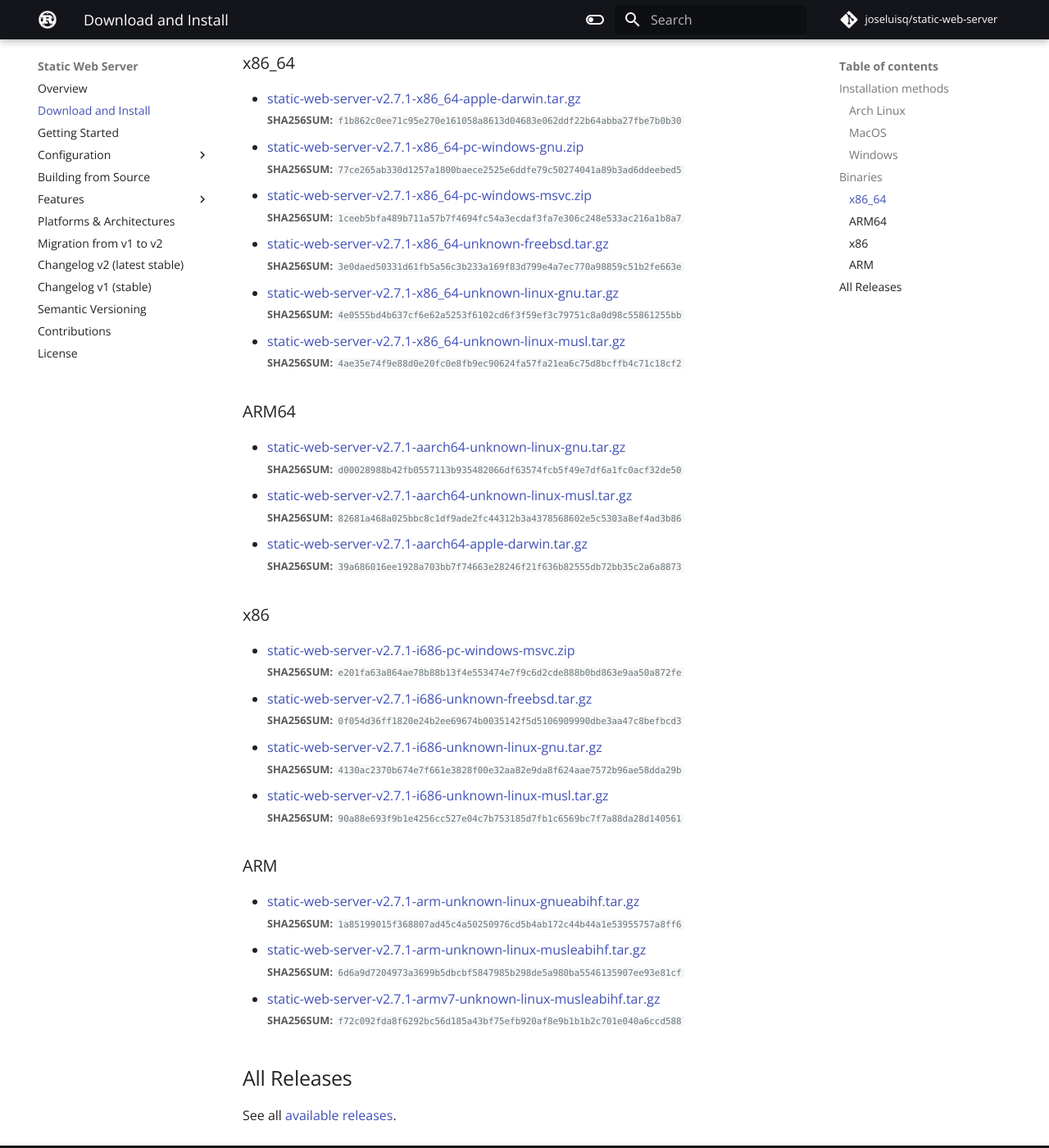
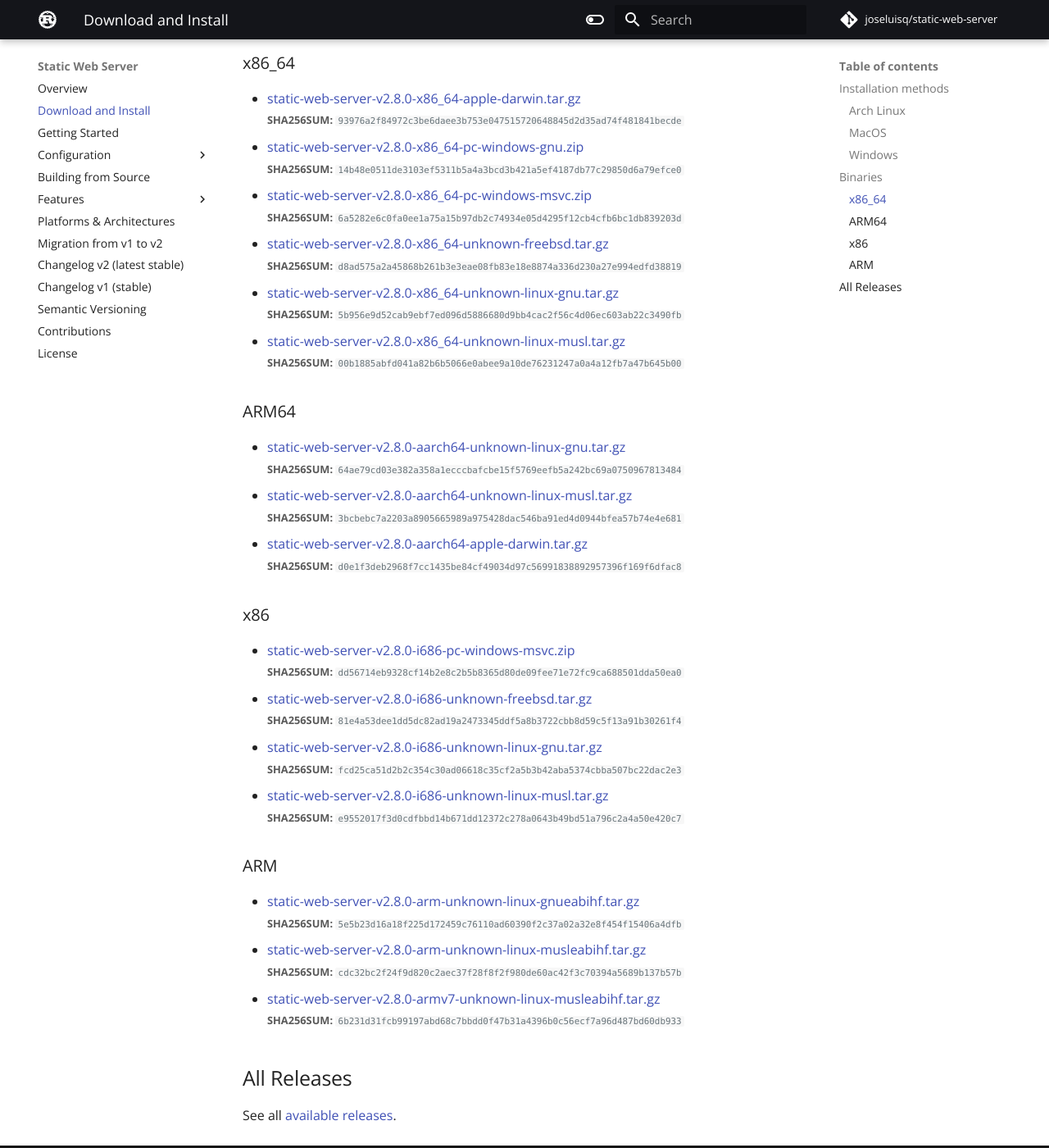
Before and after one commit to static-web-server/static-web-server, an MkDocs documentation site: the page built from docs/content/download-and-install.md, in a window 1280 px wide and 1400 px high, scrolled down 749 px. Shown: the whole window at 82% size. Built offline with MkDocs 1.6.1 and Material for MkDocs 9.7.7, drawn with Linux system fonts in a browser that asks for light colours; some web fonts are replaced; comment, search, counter and statistics services are not loaded; some of the changed text lies outside the part shown.

Commit message:
docs: v2.8.0 [skip ci]

```diff
--- a/docs/content/download-and-install.md
+++ b/docs/content/download-and-install.md
@@ -1,12 +1,12 @@
 # Download and Install
 
-Latest **v2.7.1** release `2022-04-17` ([changelog](https://github.com/joseluisq/static-web-server/releases/tag/v2.7.1))
+Latest **v2.8.0** release `2022-05-04` ([changelog](https://github.com/joseluisq/static-web-server/releases/tag/v2.8.0))
 
 <div class="featured-downloads">
 
-<a class="md-button md-button-sm" href="https://github.com/joseluisq/static-web-server/releases/download/v2.7.1/static-web-server-v2.7.1-x86_64-unknown-linux-gnu.tar.gz">Linux 64-bit</a> <a class="md-button md-button-sm" href="https://github.com/joseluisq/static-web-server/releases/download/v2.7.1/static-web-server-v2.7.1-x86_64-apple-darwin.tar.gz">macOS 64-bit</a>
-<a class="md-button md-button-sm" href="https://github.com/joseluisq/static-web-server/releases/download/v2.7.1/static-web-server-v2.7.1-x86_64-pc-windows-msvc.zip">Windows 64-bit</a>
-<a class="md-button md-button-sm" href="https://github.com/joseluisq/static-web-server/releases/download/v2.7.1/static-web-server-v2.7.1-x86_64-unknown-freebsd.tar.gz">FreeBSD 64-bit</a>
+<a class="md-button md-button-sm" href="https://github.com/joseluisq/static-web-server/releases/download/v2.8.0/static-web-server-v2.8.0-x86_64-unknown-linux-gnu.tar.gz">Linux 64-bit</a> <a class="md-button md-button-sm" href="https://github.com/joseluisq/static-web-server/releases/download/v2.8.0/static-web-server-v2.8.0-x86_64-apple-darwin.tar.gz">macOS 64-bit</a>
+<a class="md-button md-button-sm" href="https://github.com/joseluisq/static-web-server/releases/download/v2.8.0/static-web-server-v2.8.0-x86_64-pc-windows-msvc.zip">Windows 64-bit</a>
+<a class="md-button md-button-sm" href="https://github.com/joseluisq/static-web-server/releases/download/v2.8.0/static-web-server-v2.8.0-x86_64-unknown-freebsd.tar.gz">FreeBSD 64-bit</a>
 
 </div>
 
@@ -36,47 +36,47 @@
 
 ### x86_64
 
-- [static-web-server-v2.7.1-x86_64-apple-darwin.tar.gz](https://github.com/joseluisq/static-web-server/releases/download/v2.7.1/static-web-server-v2.7.1-x86_64-apple-darwin.tar.gz)<br>
-<small>**SHA256SUM:** `f1b862c0ee71c95e270e161058a8613d04683e062ddf22b64abba27fbe7b0b30`</small>
-- [static-web-server-v2.7.1-x86_64-pc-windows-gnu.zip](https://github.com/joseluisq/static-web-server/releases/download/v2.7.1/static-web-server-v2.7.1-x86_64-pc-windows-gnu.zip)<br>
-<small>**SHA256SUM:** `77ce265ab330d1257a1800baece2525e6ddfe79c50274041a89b3ad6ddeebed5`</small>
-- [static-web-server-v2.7.1-x86_64-pc-windows-msvc.zip](https://github.com/joseluisq/static-web-server/releases/download/v2.7.1/static-web-server-v2.7.1-x86_64-pc-windows-msvc.zip)<br>
-<small>**SHA256SUM:** `1ceeb5bfa489b711a57b7f4694fc54a3ecdaf3fa7e306c248e533ac216a1b8a7`</small>
-- [static-web-server-v2.7.1-x86_64-unknown-freebsd.tar.gz](https://github.com/joseluisq/static-web-server/releases/download/v2.7.1/static-web-server-v2.7.1-x86_64-unknown-freebsd.tar.gz)<br>
-<small>**SHA256SUM:** `3e0daed50331d61fb5a56c3b233a169f83d799e4a7ec770a98859c51b2fe663e`</small>
-- [static-web-server-v2.7.1-x86_64-unknown-linux-gnu.tar.gz](https://github.com/joseluisq/static-web-server/releases/download/v2.7.1/static-web-server-v2.7.1-x86_64-unknown-linux-gnu.tar.gz)<br>
-<small>**SHA256SUM:** `4e0555bd4b637cf6e62a5253f6102cd6f3f59ef3c79751c8a0d98c55861255bb`</small>
-- [static-web-server-v2.7.1-x86_64-unknown-linux-musl.tar.gz](https://github.com/joseluisq/static-web-server/releases/download/v2.7.1/static-web-server-v2.7.1-x86_64-unknown-linux-musl.tar.gz)<br>
-<small>**SHA256SUM:** `4ae35e74f9e88d0e20fc0e8fb9ec90624fa57fa21ea6c75d8bcffb4c71c18cf2`</small>
+- [static-web-server-v2.8.0-x86_64-apple-darwin.tar.gz](https://github.com/joseluisq/static-web-server/releases/download/v2.8.0/static-web-server-v2.8.0-x86_64-apple-darwin.tar.gz)<br>
+<small>**SHA256SUM:** `93976a2f84972c3be6daee3b753e047515720648845d2d35ad74f481841becde`</small>
+- [static-web-server-v2.8.0-x86_64-pc-windows-gnu.zip](https://github.com/joseluisq/static-web-server/releases/download/v2.8.0/static-web-server-v2.8.0-x86_64-pc-windows-gnu.zip)<br>
+<small>**SHA256SUM:** `14b48e0511de3103ef5311b5a4a3bcd3b421a5ef4187db77c29850d6a79efce0`</small>
+- [static-web-server-v2.8.0-x86_64-pc-windows-msvc.zip](https://github.com/joseluisq/static-web-server/releases/download/v2.8.0/static-web-server-v2.8.0-x86_64-pc-windows-msvc.zip)<br>
+<small>**SHA256SUM:** `6a5282e6c0fa0ee1a75a15b97db2c74934e05d4295f12cb4cfb6bc1db839203d`</small>
+- [static-web-server-v2.8.0-x86_64-unknown-freebsd.tar.gz](https://github.com/joseluisq/static-web-server/releases/download/v2.8.0/static-web-server-v2.8.0-x86_64-unknown-freebsd.tar.gz)<br>
+<small>**SHA256SUM:** `d8ad575a2a45868b261b3e3eae08fb83e18e8874a336d230a27e994edfd38819`</small>
+- [static-web-server-v2.8.0-x86_64-unknown-linux-gnu.tar.gz](https://github.com/joseluisq/static-web-server/releases/download/v2.8.0/static-web-server-v2.8.0-x86_64-unknown-linux-gnu.tar.gz)<br>
+<small>**SHA256SUM:** `5b956e9d52cab9ebf7ed096d5886680d9bb4cac2f56c4d06ec603ab22c3490fb`</small>
+- [static-web-server-v2.8.0-x86_64-unknown-linux-musl.tar.gz](https://github.com/joseluisq/static-web-server/releases/download/v2.8.0/static-web-server-v2.8.0-x86_64-unknown-linux-musl.tar.gz)<br>
+<small>**SHA256SUM:** `00b1885abfd041a82b6b5066e0abee9a10de76231247a0a4a12fb7a47b645b00`</small>
 
 ### ARM64
 
-- [static-web-server-v2.7.1-aarch64-unknown-linux-gnu.tar.gz](https://github.com/joseluisq/static-web-server/releases/download/v2.7.1/static-web-server-v2.7.1-aarch64-unknown-linux-gnu.tar.gz)<br>
-<small>**SHA256SUM:** `d00028988b42fb0557113b935482066df63574fcb5f49e7df6a1fc0acf32de50`</small>
-- [static-web-server-v2.7.1-aarch64-unknown-linux-musl.tar.gz](https://github.com/joseluisq/static-web-server/releases/download/v2.7.1/static-web-server-v2.7.1-aarch64-unknown-linux-musl.tar.gz)<br>
-<small>**SHA256SUM:** `82681a468a025bbc8c1df9ade2fc44312b3a4378568602e5c5303a8ef4ad3b86`</small>
-- [static-web-server-v2.7.1-aarch64-apple-darwin.tar.gz](https://github.com/joseluisq/static-web-server/releases/download/v2.7.1/static-web-server-v2.7.1-aarch64-apple-darwin.tar.gz)<br>
-<small>**SHA256SUM:** `39a686016ee1928a703bb7f74663e28246f21f636b82555db72bb35c2a6a8873`</small>
+- [static-web-server-v2.8.0-aarch64-unknown-linux-gnu.tar.gz](https://github.com/joseluisq/static-web-server/releases/download/v2.8.0/static-web-server-v2.8.0-aarch64-unknown-linux-gnu.tar.gz)<br>
+<small>**SHA256SUM:** `64ae79cd03e382a358a1ecccbafcbe15f5769eefb5a242bc69a0750967813484`</small>
+- [static-web-server-v2.8.0-aarch64-unknown-linux-musl.tar.gz](https://github.com/joseluisq/static-web-server/releases/download/v2.8.0/static-web-server-v2.8.0-aarch64-unknown-linux-musl.tar.gz)<br>
+<small>**SHA256SUM:** `3bcbebc7a2203a8905665989a975428dac546ba91ed4d0944bfea57b74e4e681`</small>
+- [static-web-server-v2.8.0-aarch64-apple-darwin.tar.gz](https://github.com/joseluisq/static-web-server/releases/download/v2.8.0/static-web-server-v2.8.0-aarch64-apple-darwin.tar.gz)<br>
+<small>**SHA256SUM:** `d0e1f3deb2968f7cc1435be84cf49034d97c56991838892957396f169f6dfac8`</small>
 
 ### x86
 
-- [static-web-server-v2.7.1-i686-pc-windows-msvc.zip](https://github.com/joseluisq/static-web-server/releases/download/v2.7.1/static-web-server-v2.7.1-i686-pc-windows-msvc.zip)<br>
-<small>**SHA256SUM:** `e201fa63a864ae78b88b13f4e553474e7f9c6d2cde888b0bd863e9aa50a872fe`</small>
-- [static-web-server-v2.7.1-i686-unknown-freebsd.tar.gz](https://github.com/joseluisq/static-web-server/releases/download/v2.7.1/static-web-server-v2.7.1-i686-unknown-freebsd.tar.gz)<br>
-<small>**SHA256SUM:** `0f054d36ff1820e24b2ee69674b0035142f5d5106909990dbe3aa47c8befbcd3`</small>
-- [static-web-server-v2.7.1-i686-unknown-linux-gnu.tar.gz](https://github.com/joseluisq/static-web-server/releases/download/v2.7.1/static-web-server-v2.7.1-i686-unknown-linux-gnu.tar.gz)<br>
-<small>**SHA256SUM:** `4130ac2370b674e7f661e3828f00e32aa82e9da8f624aae7572b96ae58dda29b`</small>
-- [static-web-server-v2.7.1-i686-unknown-linux-musl.tar.gz](https://github.com/joseluisq/static-web-server/releases/download/v2.7.1/static-web-server-v2.7.1-i686-unknown-linux-musl.tar.gz)<br>
-<small>**SHA256SUM:** `90a88e693f9b1e4256cc527e04c7b753185d7fb1c6569bc7f7a88da28d140561`</small>
+- [static-web-server-v2.8.0-i686-pc-windows-msvc.zip](https://github.com/joseluisq/static-web-server/releases/download/v2.8.0/static-web-server-v2.8.0-i686-pc-windows-msvc.zip)<br>
+<small>**SHA256SUM:** `dd56714eb9328cf14b2e8c2b5b8365d80de09fee71e72fc9ca688501dda50ea0`</small>
+- [static-web-server-v2.8.0-i686-unknown-freebsd.tar.gz](https://github.com/joseluisq/static-web-server/releases/download/v2.8.0/static-web-server-v2.8.0-i686-unknown-freebsd.tar.gz)<br>
+<small>**SHA256SUM:** `81e4a53dee1dd5dc82ad19a2473345ddf5a8b3722cbb8d59c5f13a91b30261f4`</small>
+- [static-web-server-v2.8.0-i686-unknown-linux-gnu.tar.gz](https://github.com/joseluisq/static-web-server/releases/download/v2.8.0/static-web-server-v2.8.0-i686-unknown-linux-gnu.tar.gz)<br>
+<small>**SHA256SUM:** `fcd25ca51d2b2c354c30ad06618c35cf2a5b3b42aba5374cbba507bc22dac2e3`</small>
+- [static-web-server-v2.8.0-i686-unknown-linux-musl.tar.gz](https://github.com/joseluisq/static-web-server/releases/download/v2.8.0/static-web-server-v2.8.0-i686-unknown-linux-musl.tar.gz)<br>
+<small>**SHA256SUM:** `e9552017f3d0cdfbbd14b671dd12372c278a0643b49bd51a796c2a4a50e420c7`</small>
 
 ### ARM
 
-- [static-web-server-v2.7.1-arm-unknown-linux-gnueabihf.tar.gz](https://github.com/joseluisq/static-web-server/releases/download/v2.7.1/static-web-server-v2.7.1-arm-unknown-linux-gnueabihf.tar.gz)<br>
-<small>**SHA256SUM:** `1a85199015f368807ad45c4a50250976cd5b4ab172c44b44a1e53955757a8ff6`</small>
-- [static-web-server-v2.7.1-arm-unknown-linux-musleabihf.tar.gz](https://github.com/joseluisq/static-web-server/releases/download/v2.7.1/static-web-server-v2.7.1-arm-unknown-linux-musleabihf.tar.gz)<br>
-<small>**SHA256SUM:** `6d6a9d7204973a3699b5dbcbf5847985b298de5a980ba5546135907ee93e81cf`</small>
-- [static-web-server-v2.7.1-armv7-unknown-linux-musleabihf.tar.gz](https://github.com/joseluisq/static-web-server/releases/download/v2.7.1/static-web-server-v2.7.1-armv7-unknown-linux-musleabihf.tar.gz)<br>
-<small>**SHA256SUM:** `f72c092fda8f6292bc56d185a43bf75efb920af8e9b1b1b2c701e040a6ccd588`</small>
+- [static-web-server-v2.8.0-arm-unknown-linux-gnueabihf.tar.gz](https://github.com/joseluisq/static-web-server/releases/download/v2.8.0/static-web-server-v2.8.0-arm-unknown-linux-gnueabihf.tar.gz)<br>
+<small>**SHA256SUM:** `5e5b23d16a18f225d172459c76110ad60390f2c37a02a32e8f454f15406a4dfb`</small>
+- [static-web-server-v2.8.0-arm-unknown-linux-musleabihf.tar.gz](https://github.com/joseluisq/static-web-server/releases/download/v2.8.0/static-web-server-v2.8.0-arm-unknown-linux-musleabihf.tar.gz)<br>
+<small>**SHA256SUM:** `cdc32bc2f24f9d820c2aec37f28f8f2f980de60ac42f3c70394a5689b137b57b`</small>
+- [static-web-server-v2.8.0-armv7-unknown-linux-musleabihf.tar.gz](https://github.com/joseluisq/static-web-server/releases/download/v2.8.0/static-web-server-v2.8.0-armv7-unknown-linux-musleabihf.tar.gz)<br>
+<small>**SHA256SUM:** `6b231d31fcb99197abd68c7bbdd0f47b31a4396b0c56ecf7a96d487bd60db933`</small>
 
 ## All Releases
 
```
Also changed, not shown: docs/content/configuration/config-file.md (+3 -1 lines).
